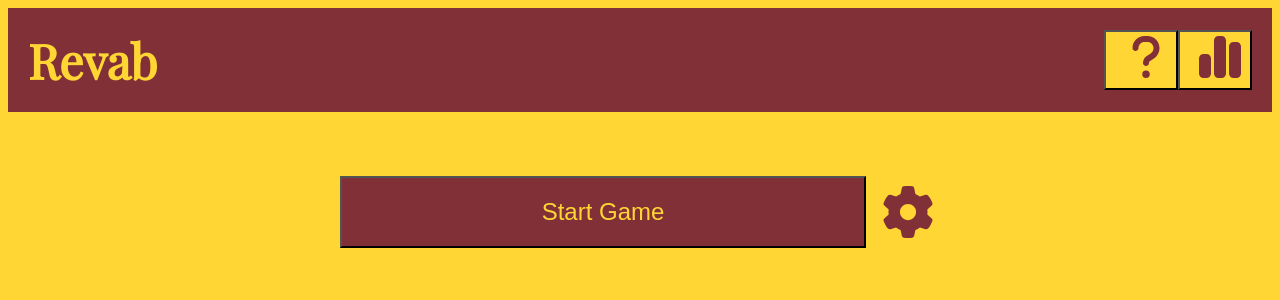
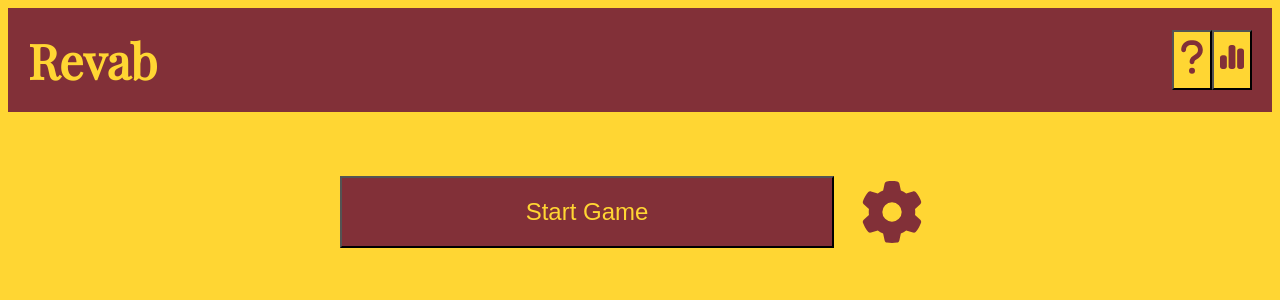
Before and after one commit to mathews012468/revab, a Django app: template revab/revabapp/templates/revabapp/index.html in a window 1280 px wide. Shown: the top 300 px of the page. Run offline with Django 4.2, Linux system fonts and the light colour scheme; the template is opened without the code that fills it: most values are stand-ins (such as "Sample title", 1, 10 or a date in 2020); parts of the project's set-up code (start-up, migrations or seed data) failed here and were passed over.

Commit message:
more messing with icons

```diff
--- a/revab/revabapp/static/revabapp/css/start-page.css
+++ b/revab/revabapp/static/revabapp/css/start-page.css
@@ -26,8 +26,8 @@
 
 #settings-form {
     flex: 0 0 auto; /* flex-grow: 0; flex-shrink: 0; flex-basis: auto */
-    width: 4em; /* Optional, to set the width of the button */
-    height: 4em; /* Optional, to set the height of the button */
+    width: 6rem; /* Optional, to set the width of the button */
+    height: 4rem; /* Optional, to set the height of the button */
 }
 
 #settings {
--- a/revab/revabapp/static/revabapp/css/styles.css
+++ b/revab/revabapp/static/revabapp/css/styles.css
@@ -49,9 +49,8 @@ h1 a {
 }
 
 .icons img {
-    width: 2em;
+    width: 1em;
     height: 2em;
-    margin-left: 10px;
 }
 
 .revab-letter {
```
